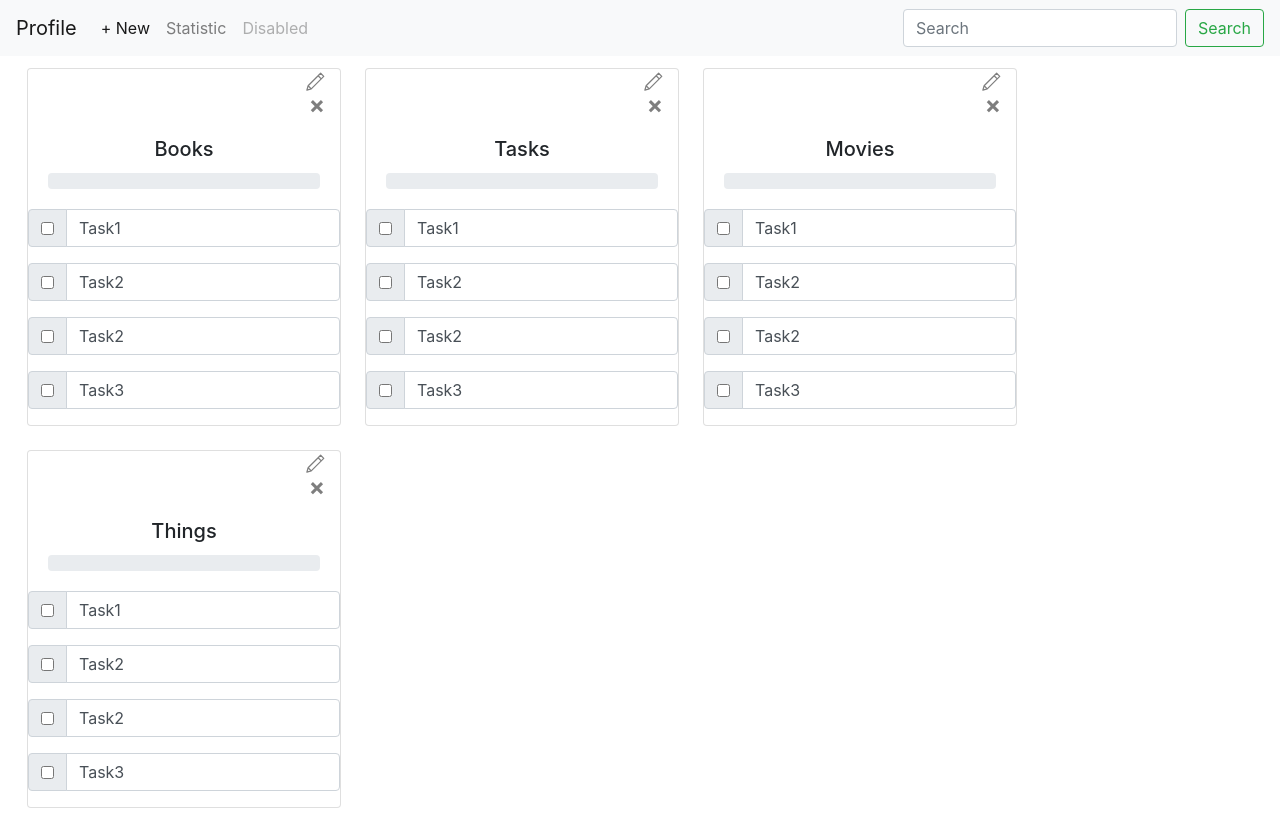
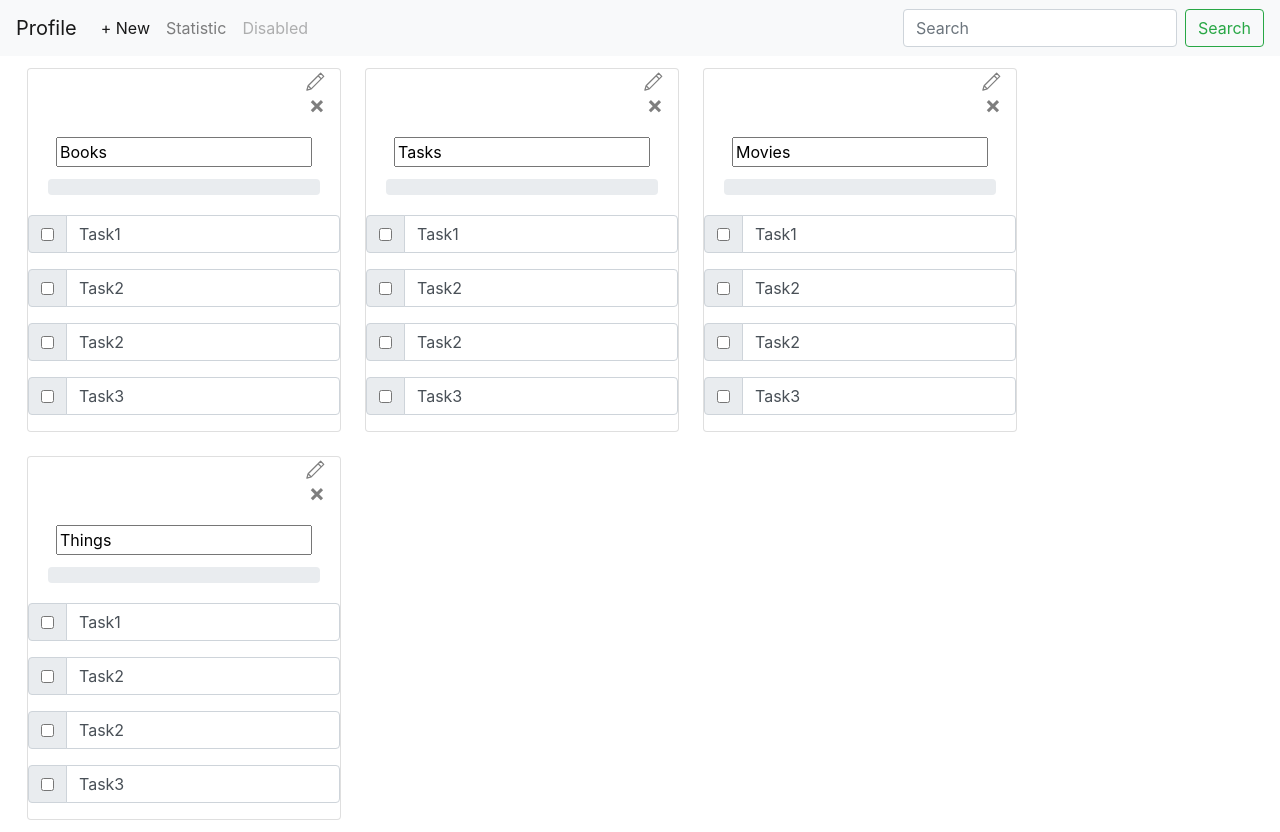
Before and after one commit to mariana-mendes/react, a React (Create React App) app in the folder todo/: page / in a window 1280 px wide. Built offline with nearby package versions, Linux system fonts and the light colour scheme.

Commit message:
ctapensanoq

```diff
--- a/todo/src/List/List.css
+++ b/todo/src/List/List.css
@@ -1,6 +1,4 @@
 .card {
-    /* width: 25rem; */
     float: left;
     margin: 12px;
-    /* margin-left: 30px; */
 }
--- a/todo/src/List/List.js
+++ b/todo/src/List/List.js
@@ -6,14 +6,28 @@ import './List.css';
 class List extends Component {
     constructor(props) {
         super(props);
+
         // temp static list
         this.state = {
+            title: '',
             itens: ['Task1', 'Task2', 'Task2', 'Task3'],
             progress: 0
         }
         this.updatePercent = this.updatePercent.bind(this);
         this.setStatePercent = this.setStatePercent.bind(this);
+        this.handleChange = this.handleChange.bind(this);
+        this.saveUpdate = this.saveUpdate.bind(this);
+    }
 
+    handleChange = e => {
+        let change = {}
+        change[e.target.name] = e.target.value
+        this.setState(change)
+    }
+
+    saveUpdate = () =>{
+        console.log("Salvando... ", this.state)
+        //requisição patch
     }
 
     updatePercent = (checked) => {
@@ -27,29 +41,25 @@ class List extends Component {
     }
 
     setStatePercent = (progress) => {
-        console.log(progress);
         this.setState({ progress: progress})
-        console.log(this.state);
     }
 
     render() {
         return (
-
             <div className="card" >
-
             <div class="container">
                 <div class="row">
+
                     <div class="col-md-12">
-
-                        <button class="close" aria-label="Close" style={{ float: "right" }}>
+                        <button onClick={this.saveUpdate} class="close" aria-label="Close" style={{ float: "right" }}>
                             <svg id="i-edit" viewBox="0 0 32 32" width="20" height="20" fill="none" stroke="currentcolor" stroke-linecap="round" stroke-linejoin="round" stroke-width="2">
                                 <path d="M30 7 L25 2 5 22 3 29 10 27 Z M21 6 L26 11 Z M5 22 L10 27 Z" />
                             </svg>
                         </button>
+                    </div>
 
-                    </div>
                     <div class="col-md-12">
-                        <button type="button" style={{ float: "right" }} class="close" aria-label="Close">
+                        <button onClick={this.deleteList} type="button" style={{ float: "right" }} class="close" aria-label="Close">
                             <span aria-hidden="true">&times;</span>
                         </button>
                     </div>
@@ -57,9 +67,8 @@ class List extends Component {
                 </div>
             </div>
 
-
             <div className="card-body">
-                <h5 className="card-title">{this.props.title}</h5>
+                <input onChange={this.handleChange} className="card-title" defaultValue={this.props.title}/>
                 <div className="progress">
                     <div className="progress-bar progress-bar-striped bg-info" role="progressbar" style={{ width: `${this.state.progress}%` }} aria-valuenow="50" aria-valuemin="0" aria-valuemax="100"></div>
                 </div>
@@ -72,9 +81,6 @@ class List extends Component {
                 </div>
             </div>
         </div>
-
-
-
         );
     }
 }
--- a/todo/src/ListItem/ListItem.js
+++ b/todo/src/ListItem/ListItem.js
@@ -3,13 +3,21 @@ import React, { Component } from 'react';
 class ListItem extends Component {
     constructor(props) {
         super(props);
-        this.state = { name: undefined, checked: false }
+        this.state = { name: undefined,
+             checked: false }
         this.updateCheckbox = this.updateCheckbox.bind(this);
+        this.handleChange = this.handleChange.bind(this);
     }
     updateCheckbox() {
         this.setState({ checked: !this.state.checked }, () => {
             this.props.callbackList(this.state.checked);
         })
+    }
+
+    handleChange = e => {
+        let change = {}
+        change[e.target.name] = e.target.value
+        this.setState(change)
     }
 
     render() {
@@ -20,12 +28,8 @@ class ListItem extends Component {
                         <input value={this.state.checked} onChange={this.updateCheckbox} type="checkbox" aria-label="Checkbox for following text input" />
                     </div>
                 </div>
-                <input key={this.props.name} value={this.props.name} type="text" class="form-control" aria-label="Text input with checkbox" />
+                <input key={this.props.name} onChange={this.handleChange} defaultValue={this.props.name} type="text" class="form-control" aria-label="Text input with checkbox" />
             </div>
-
-
-
-
         );
     }
 }
--- a/todo/src/Lists/Lists.js
+++ b/todo/src/Lists/Lists.js
@@ -18,7 +18,6 @@ class Lists extends Component {
             {this.state.listCardsTitle.map(cardTitle => <List title={cardTitle}></List>)}
         </div>
         </div>
-
     );
   }
 }
```
Also changed, not shown: 1 other file (tests, documents, lock files or other folders).
